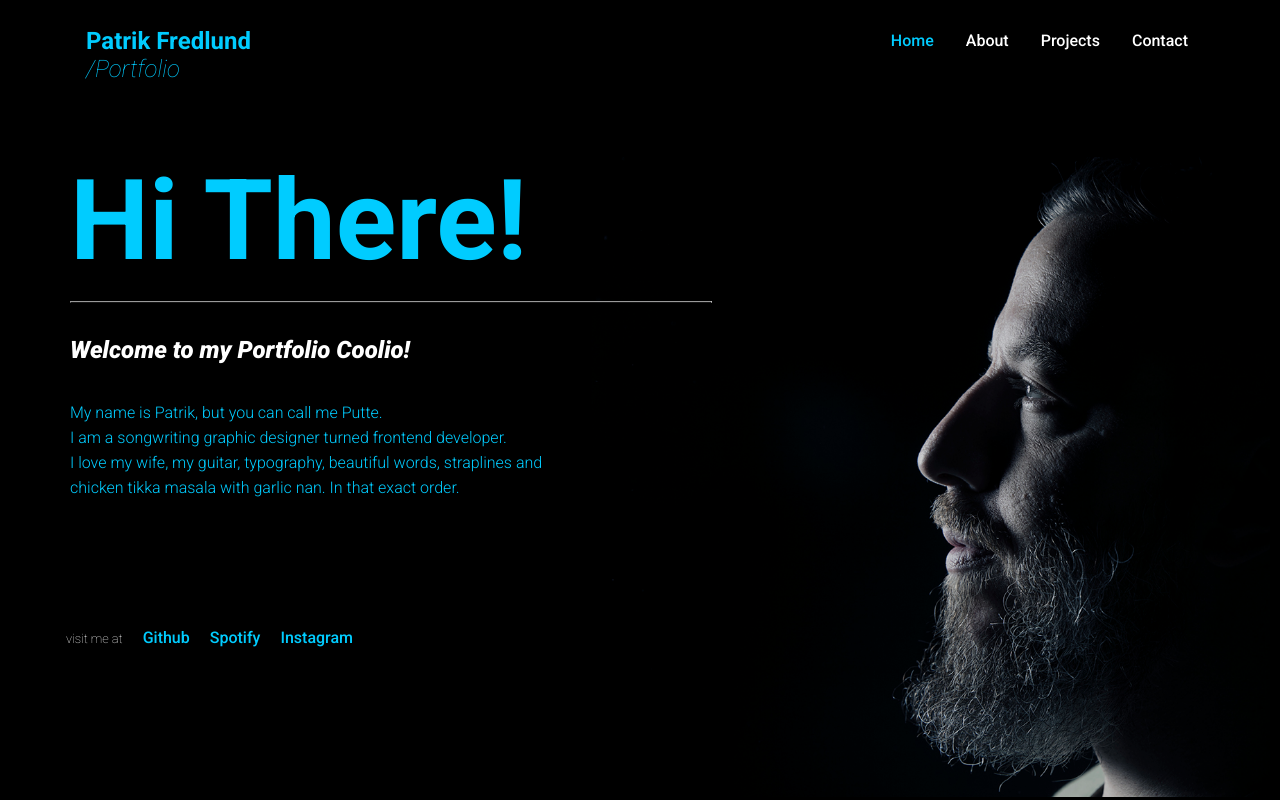
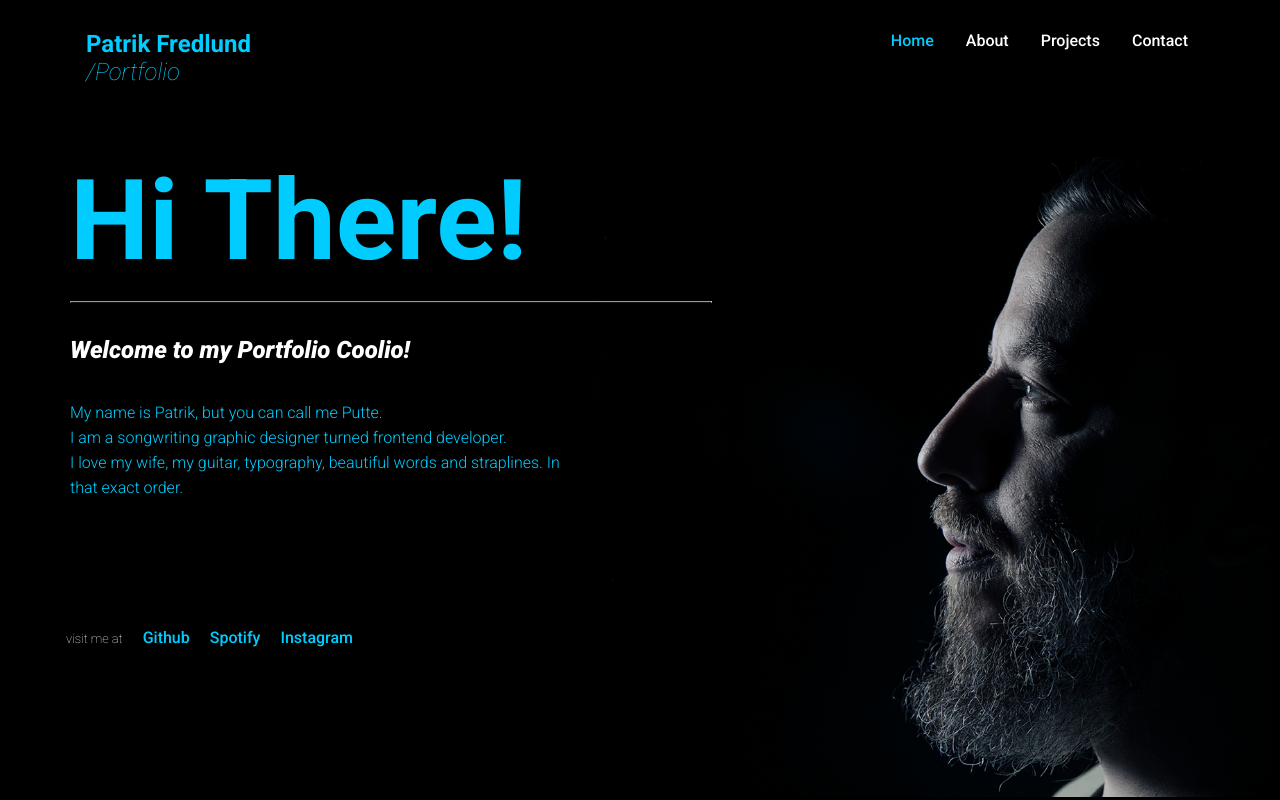
Before and after one commit to patrik-fredlund/pfredlund_portfolio, a React (Create React App) app: page / in a window 1280 px wide. Built offline with nearby package versions, Linux system fonts and the light colour scheme.

Commit message:
cleaned up code

```diff
--- a/src/Navbar/NavbarElements.js
+++ b/src/Navbar/NavbarElements.js
@@ -21,7 +21,8 @@ export const Nav = styled.nav`
   }
   & .logoContainer {
     margin-left: 70px;
-    margin-top:30px
+    margin-top:35px
+
 
 
   }
--- a/src/Pages/Home.js
+++ b/src/Pages/Home.js
@@ -14,7 +14,7 @@ function Home() {
         <p className='info'>
           My name is Patrik, but you can call me Putte.<br></br>I am a
           songwriting graphic designer turned frontend developer.<br></br> I
-          love my wife, my guitar, typography, beautiful words, straplines and chicken tikka masala with garlic nan.
+          love my wife, my guitar, typography, beautiful words and straplines.
           In that exact order.
         </p>
         <Footer />
--- a/src/Projects/ProjectElements.js
+++ b/src/Projects/ProjectElements.js
@@ -4,12 +4,10 @@ export const ProjectWrapper = styled.div`
   display: flex;
   flex-direction: column;
   justify-content: space-between;
-  /* background-color: orange;; */
 `;
 
 export const ProjectContainer = styled.div`
   margin-left: 70px;
-  /* background-color: green;; */
 
   @media screen and (max-width: 480px) {
     margin-left: 0;
@@ -23,7 +21,6 @@ export const ProjectsStyle = styled.div`
   display: flex;
   flex-wrap: wrap;
   max-width: 900px;
-  /* background-color: red;; */
 
   @media screen and (max-width: 480px) {
     justify-content: space-around;
--- a/src/Projects/Projects.js
+++ b/src/Projects/Projects.js
@@ -1,8 +1,6 @@
 import { useState, useEffect } from 'react';
 import Footer from '../Pages/Footer';
 import {ProjectContainer, ProjectWrapper, ProjectsStyle, StyledCardContainer} from './ProjectElements'
-
-
 
 
 const Projects = () => {
```
Also changed, not shown: src/App.css (+0 -15 lines).
